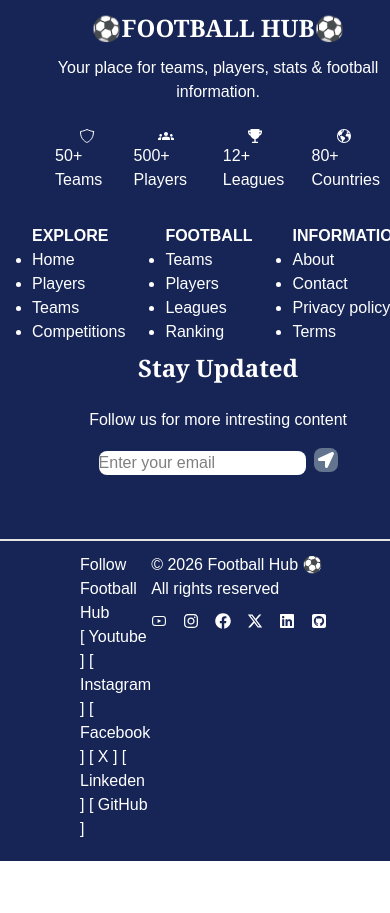
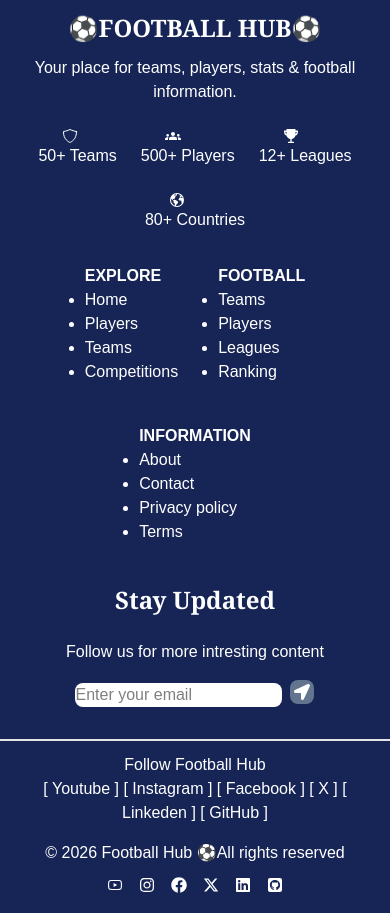
Before and after one commit to prakash-lost/Football-collect, a React (Vite) app: page / in a window 390 px wide. Shown: the part 1820-2733 px from the top of the page. Before the commit the page ends 2681 px from the top, so only its background shows below. Built offline with nearby package versions, Linux system fonts and the light colour scheme.

Commit message:
Improved UI of footer

```diff
--- a/src/component/Footer.jsx
+++ b/src/component/Footer.jsx
@@ -14,8 +14,8 @@ import { IoEarth } from "react-icons/io5";
 const Footer = () => {
   return (
     <div className=" bg-blue-950 w-full ">
-      <div className="text-white mb-3 border-b-2 p-8 flex flex-col sm:flex-row justify-between items-center flex-wrap sm:p-8">
-        <div className="mb-8 text-center  order-1 ">
+      <div className="text-white mb-3 border-b-2 p-8 flex flex-col sm:flex-row justify-between items-center flex-wrap gap-8 sm:p-8">
+        <div className=" text-center  order-1 ">
           <h1 className="font-bold text-2xl font-serif ">
             <span className="">⚽</span>FOOTBALL HUB
             <span className="">⚽</span>
@@ -23,7 +23,7 @@ const Footer = () => {
           <p className="mt-3">
             Your place for teams, players, stats & football information.
           </p>
-          <div className="text-start flex gap-6 mt-6">
+          <div className="text-start flex flex-wrap justify-center gap-6 mt-6">
             <div>
               <IoShieldOutline className="ml-6" />
               50+ Teams
@@ -42,7 +42,7 @@ const Footer = () => {
             </div>
           </div>
         </div>
-        <div className="flex flex-row justify-between  gap-10 order-2 ">
+        <div className="flex flex-row flex-wrap justify-center gap-10 order-2">
           <section>
             <h1 className="font-bold">EXPLORE</h1>
             <ul className="list-disc">
@@ -71,7 +71,7 @@ const Footer = () => {
             </ul>
           </section>
         </div>
-        <div className="mb-8 text-center  order-3 ">
+        <div className="text-center  order-3 ">
           <h1 className="font-bold text-2xl font-serif mb-6 pt-2">
             Stay Updated
           </h1>
@@ -91,7 +91,7 @@ const Footer = () => {
         </div>
       </div>
 
-      <div className="text-white flex flex-row justify-between mx-20 pb-5">
+      <div className="text-white flex flex-col sm:flex-row justify-between items-center gap-4 text-center mx-4 sm:mx-20 pb-5">
         <div>
           <p>
             Follow Football Hub <br />[ Youtube ] [ Instagram ] [ Facebook ] [ X
```
